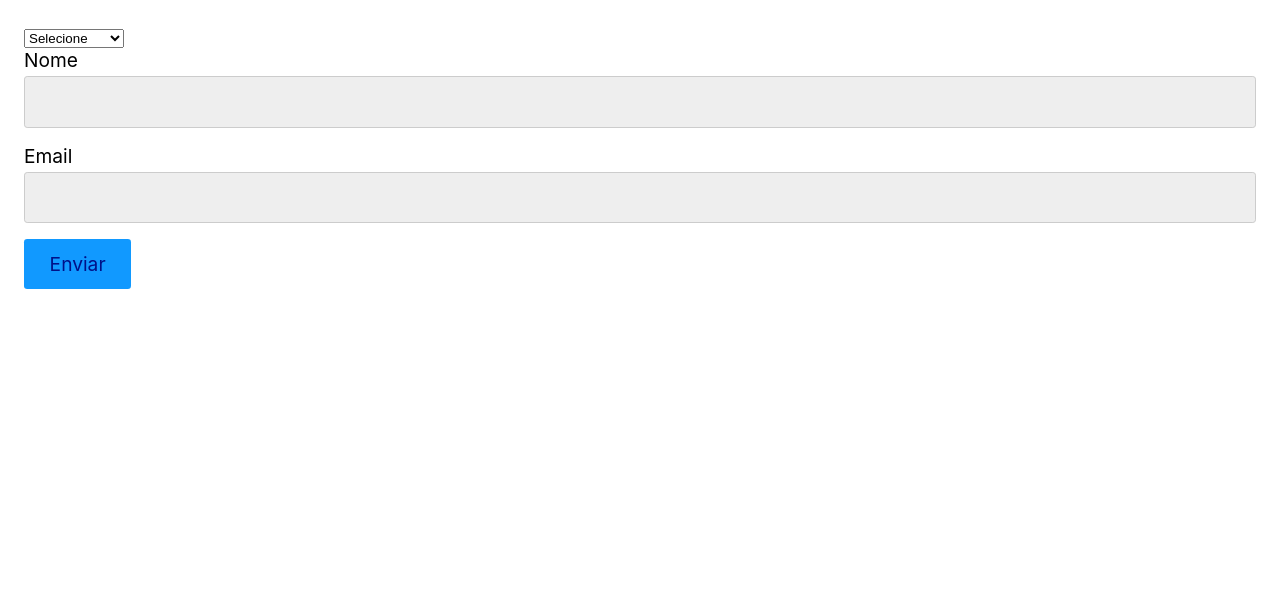
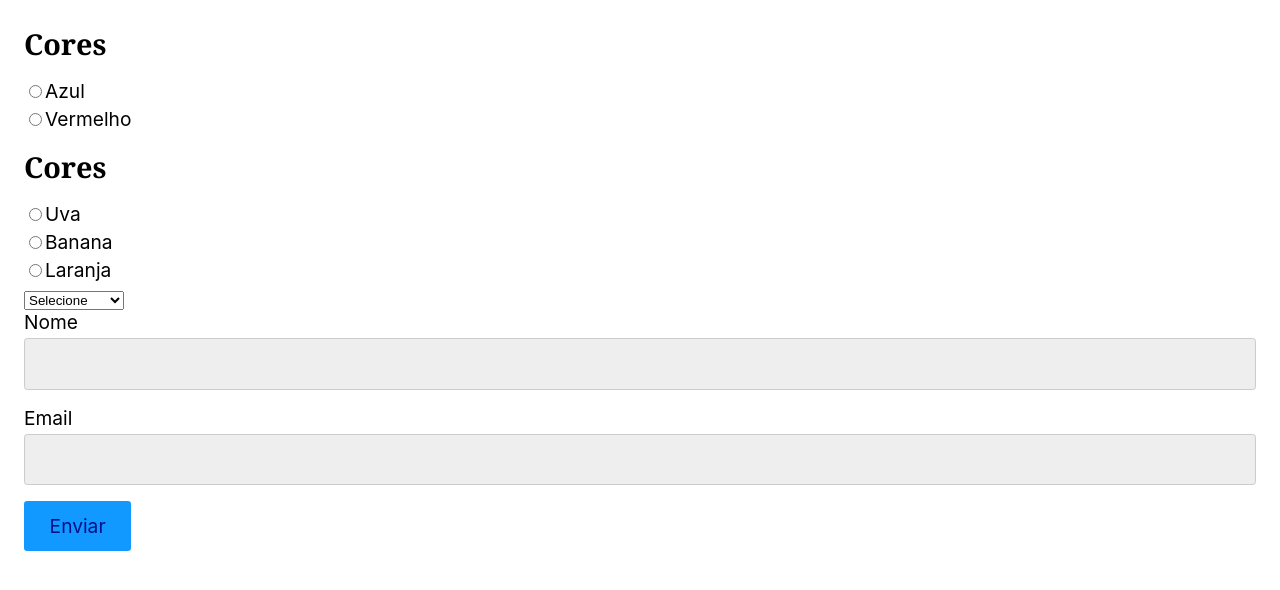
Before and after one commit to ocesar9/React, a React (Create React App) app in the folder ambiente-do-curso/appreact/: page / in a window 1280 px wide. Shown: the top 590 px of the page. Built offline with nearby package versions, Linux system fonts and the light colour scheme.

Commit message:
Componentes Radio

```diff
--- a/ambiente-do-curso/appreact/src/App.js
+++ b/ambiente-do-curso/appreact/src/App.js
@@ -1,14 +1,21 @@
 import React from 'react'
 import Input from './Form/Input'
+import Radio from './Form/Radio';
 import Select from './Form/Select';
 
 const App = () => {
   const [nome,setNome] = React.useState('');
   const [email,setEmail] = React.useState('');
   const [produto,setProduto] = React.useState('');
+  const [cor,setCor] = React.useState('');
+  const [frutas,setFrutas] = React.useState('');
 
   return (
     <form>
+      <h2>Cores</h2>
+      <Radio options={['Azul','Vermelho']} value={cor} setValue={setCor}/>
+      <h2>Cores</h2>
+      <Radio options={['Uva','Banana', 'Laranja']} value={frutas} setValue={setFrutas}/>
       <Select options={['smarthphone','tablet']} value={produto} setValue={setProduto}/>
       <Input label="Nome" id="nome" value={nome} setValue={setNome}/>
       <Input label="Email" id="email" value={email} setValue={setEmail} required/>
--- /dev/null
+++ b/ambiente-do-curso/appreact/src/Form/Radio.js
@@ -0,0 +1,16 @@
+import React from 'react'
+
+const Radio = ({options, value, setValue,...props}) => {
+  return (
+    <>
+    {options.map((option) => (
+      <label key={option}>
+        <input type="radio" value={option} checked={value === option} onChange={({target}) => setValue(target.value)} {...props}/>
+        {option}
+      </label>
+    ))}
+    </>
+  )
+}
+
+export default Radio
```
